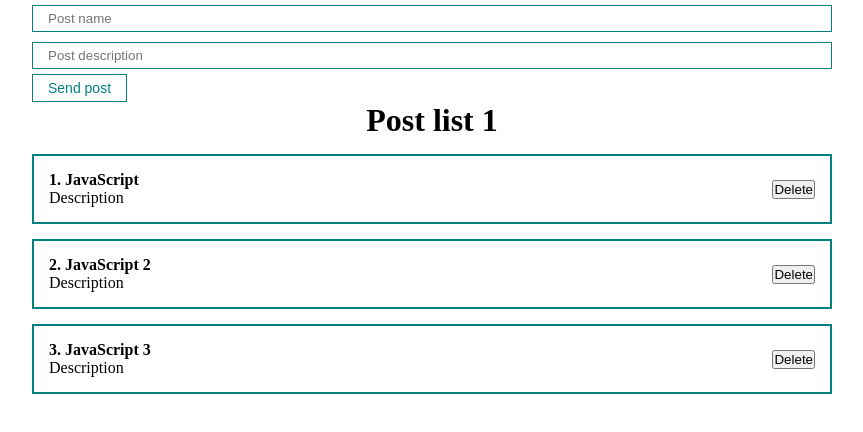
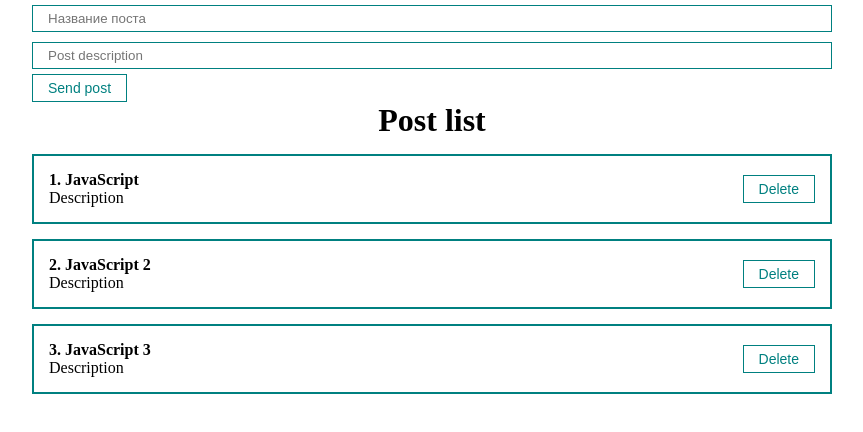
Before and after one commit to georgdronov/react-to-do, a React (Create React App) app: page / in a window 1280 px wide. Shown: the top 432 px of the page, without its empty margins (208-1071 px from the left). Built offline with nearby package versions, Linux system fonts and the light colour scheme.

Commit message:
add delete post funct

```diff
--- a/src/App.js
+++ b/src/App.js
@@ -1,8 +1,7 @@
 import React, { useState } from "react";
 import './styles/App.css'
 import { PostList } from "./components/PostList";
-import { MyButton } from "./components/UI/button/MyButton";
-import { MyInput } from "./components/UI/input/MyInput";
+import { PostForm } from "./components/PostForm";
 
 
 function App() {
@@ -13,34 +12,19 @@ function App() {
     { id: 3, title: "JavaScript 3", body: "Description" }
   ])
 
-  const [post, setPost] = useState({ title: '', body: '' })
-  const addNewPost = (e) => {
-    e.preventDefault()
-    setPosts([...posts, {...post, id: Date.now()}])
-    setPost()
+  const createPost = (newPost) => {
+    setPosts([...posts, newPost])
+  }
+
+  const removePost = (post) => {
+    setPosts(posts.filter(p => p.id !== post.id))
   }
 
   return (
     <div className="App">
 
-      <form>
-        <MyInput
-          value={post.title}
-          onChange={e => setPost({ ...post, title: e.target.value })}
-          type="text"
-          placeholder="Post name" />
-
-
-        <MyInput
-          value={post.body}
-          onChange={e => setPost({ ...post, body: e.target.value })}
-          type="text"
-          placeholder="Post description" />
-
-
-        <MyButton onClick={addNewPost}>Send post</MyButton>
-      </form>
-      <PostList posts={posts} title={"Post list 1"} />
+      <PostForm create={createPost} />
+      <PostList remove={removePost} posts={posts} title={"Post list"} />
 
     </div>
   );
--- /dev/null
+++ b/src/components/PostForm.jsx
@@ -0,0 +1,37 @@
+import React, { useState } from "react";
+import { MyButton } from "./UI/button/MyButton";
+import { MyInput } from "./UI/input/MyInput";
+
+export const PostForm = ({create}) => {
+    const [post, setPost] = useState({ title: '', body: '' })
+
+    const addNewPost = (e) => {
+        e.preventDefault()
+        const newPost = {
+            ...post, id: Date.now()
+        }
+        create(newPost)
+        setPost({title: '', body: ''})
+    }
+
+    return (
+        <form>
+
+            <MyInput
+                value={post.title}
+                onChange={e => setPost({ ...post, title: e.target.value })}
+                type="text"
+                placeholder="Название поста" />
+
+
+            <MyInput
+                value={post.body}
+                onChange={e => setPost({ ...post, body: e.target.value })}
+                type="text"
+                placeholder="Post description" />
+
+
+            <MyButton onClick={addNewPost}>Send post</MyButton>
+        </form>
+    );
+};
--- a/src/components/PostItem.jsx
+++ b/src/components/PostItem.jsx
@@ -1,4 +1,5 @@
 import React from "react";
+import { MyButton } from "./UI/button/MyButton";
 
 export const PostItem = (props) => {
     return (
@@ -10,7 +11,7 @@ export const PostItem = (props) => {
                 </div>
             </div>
             <div className="post__btns">
-                <button>Delete</button>
+                <MyButton onClick={() => props.remove(props.post)}>Delete</MyButton>
             </div>
         </div>
     )
--- a/src/components/PostList.jsx
+++ b/src/components/PostList.jsx
@@ -2,12 +2,12 @@ import React from "react";
 import { PostItem } from "./PostItem";
 
 
-export const PostList = ({ posts, title }) => {
+export const PostList = ({ posts, title, remove }) => {
     return (
         <div>
             <h1 style={{ textAlign: 'center' }}>{title}</h1>
             {posts.map((post, index) =>
-                <PostItem number={index + 1} post={post} key={post.id} />
+                <PostItem remove={remove} number={index + 1} post={post} key={post.id} />
             )}
         </div>
     );
```
